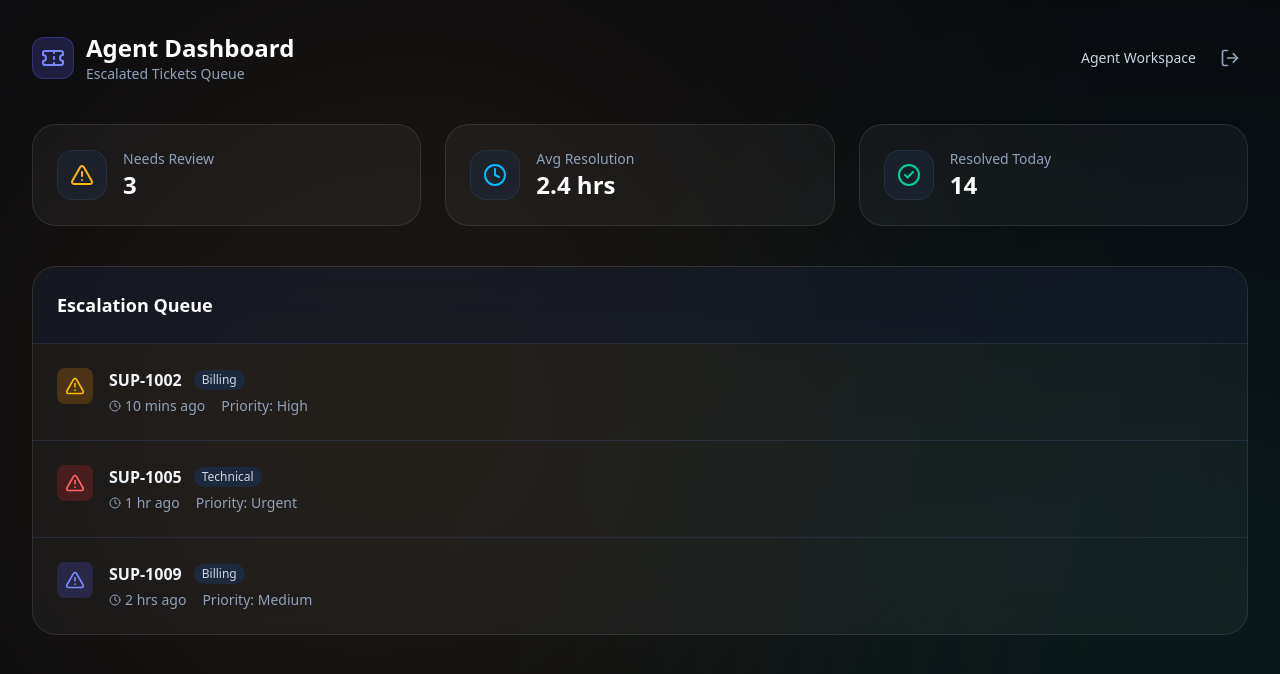
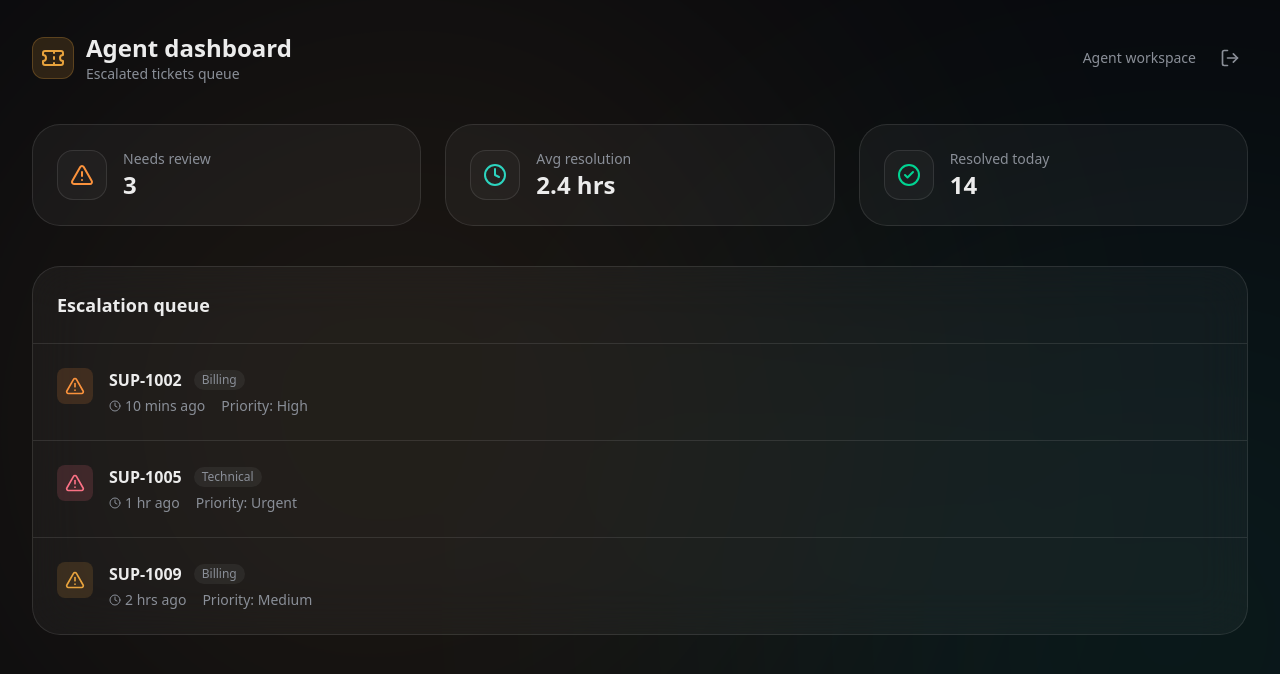
Before and after one commit to RanugaVW/Clario-multiAgent-triage-micro-services, a Next.js app in the folder frontend/: page /agent in a window 1280 px wide. Shown: the top 674 px of the page. Built offline with nearby package versions, Linux system fonts and the light colour scheme; no server answers.

Commit message:
style: rebuild agent dashboard onto glass tokens and gold/teal palette

```diff
--- a/frontend/src/app/agent/page.tsx
+++ b/frontend/src/app/agent/page.tsx
@@ -31,7 +31,7 @@ export default function AgentDashboard() {
 
   if (loading) return (
     <div className="min-h-screen flex items-center justify-center">
-      <Loader2 className="w-8 h-8 animate-spin text-indigo-500" />
+      <Loader2 className="w-8 h-8 animate-spin text-[#E8A33D]" />
     </div>
   );
 
@@ -40,22 +40,22 @@ export default function AgentDashboard() {
       {/* Header */}
       <header className="flex justify-between items-center mb-10 animate-fade-in">
         <div className="flex items-center space-x-3">
-          <div className="bg-indigo-500/20 p-2 rounded-xl border border-indigo-500/30">
-            <Ticket className="text-indigo-400 w-6 h-6" />
+          <div className="bg-[#E8A33D]/15 p-2 rounded-xl border border-[#E8A33D]/25">
+            <Ticket className="text-[#E8A33D] w-6 h-6" />
           </div>
           <div>
-            <h1 className="text-2xl font-bold text-white">Agent Dashboard</h1>
-            <p className="text-sm text-slate-400">Escalated Tickets Queue</p>
+            <h1 className="text-2xl font-bold text-[#ECECEC]">Agent dashboard</h1>
+            <p className="text-sm text-[#8A8F98]">Escalated tickets queue</p>
           </div>
         </div>
 
         <div className="flex items-center space-x-4">
-          <span className="text-sm font-medium text-slate-300">
-            Agent Workspace
+          <span className="text-sm font-medium text-[#8A8F98]">
+            Agent workspace
           </span>
           <button
             onClick={handleLogout}
-            className="p-2 hover:bg-slate-800 rounded-full transition-colors text-slate-400 hover:text-white"
+            className="p-2 hover:bg-white/[0.06] rounded-full transition-colors text-[#8A8F98] hover:text-[#ECECEC]"
             title="Sign Out"
           >
             <LogOut className="w-5 h-5" />
@@ -65,32 +65,32 @@ export default function AgentDashboard() {
 
       {/* Stats row */}
       <div className="grid grid-cols-1 md:grid-cols-3 gap-6 mb-10 animate-fade-in" style={{ animationDelay: '0.1s' }}>
-        <StatCard icon={<AlertTriangle />} label="Needs Review" value={tickets.length.toString()} color="text-amber-400" />
-        <StatCard icon={<Clock />} label="Avg Resolution" value="2.4 hrs" color="text-sky-400" />
-        <StatCard icon={<CheckCircle2 />} label="Resolved Today" value="14" color="text-emerald-400" />
+        <StatCard icon={<AlertTriangle />} label="Needs review" value={tickets.length.toString()} color="text-[#FB923C]" />
+        <StatCard icon={<Clock />} label="Avg resolution" value="2.4 hrs" color="text-[#2DD4BF]" />
+        <StatCard icon={<CheckCircle2 />} label="Resolved today" value="14" color="text-emerald-400" />
       </div>
 
       {/* Ticket List */}
-      <section className="glass-panel rounded-3xl overflow-hidden animate-fade-in" style={{ animationDelay: '0.2s' }}>
-        <div className="p-6 border-b border-slate-700/50 flex justify-between items-center bg-slate-900/50">
-          <h2 className="text-lg font-semibold text-white">Escalation Queue</h2>
+      <section className="glass-panel rounded-[28px] overflow-hidden animate-fade-in" style={{ animationDelay: '0.2s' }}>
+        <div className="p-6 border-b border-white/10 flex justify-between items-center">
+          <h2 className="text-lg font-semibold text-[#ECECEC]">Escalation queue</h2>
         </div>
 
-        <div className="divide-y divide-slate-700/50">
+        <div className="divide-y divide-white/10">
           {tickets.map((ticket) => (
-            <div key={ticket.id} className="p-6 hover:bg-slate-800/40 transition-colors flex items-center justify-between group">
+            <div key={ticket.id} className="p-6 hover:bg-white/[0.04] transition-colors flex items-center justify-between group">
               <div className="flex items-start space-x-4">
-                <div className={`p-2 rounded-lg ${ticket.priority === 'Urgent' ? 'bg-red-500/20 text-red-400' : ticket.priority === 'High' ? 'bg-amber-500/20 text-amber-400' : 'bg-indigo-500/20 text-indigo-400'}`}>
+                <div className={`p-2 rounded-lg ${ticket.priority === 'Urgent' ? 'bg-[#FB7185]/15 text-[#FB7185]' : ticket.priority === 'High' ? 'bg-[#FB923C]/15 text-[#FB923C]' : 'bg-[#E8A33D]/15 text-[#E8A33D]'}`}>
                   <AlertTriangle className="w-5 h-5" />
                 </div>
                 <div>
-                  <h3 className="font-semibold text-slate-100 flex items-center">
+                  <h3 className="font-semibold text-[#ECECEC] flex items-center">
                     {ticket.id}
-                    <span className="ml-3 px-2 py-0.5 rounded-full text-xs font-medium bg-slate-800 text-slate-300">
+                    <span className="ml-3 px-2 py-0.5 rounded-full text-xs font-medium bg-white/[0.06] text-[#8A8F98]">
                       {ticket.category}
                     </span>
                   </h3>
-                  <div className="flex items-center text-sm text-slate-400 mt-1 space-x-4">
+                  <div className="flex items-center text-sm text-[#8A8F98] mt-1 space-x-4">
                     <span className="flex items-center"><Clock className="w-3 h-3 mr-1" /> {ticket.time}</span>
                     <span className="flex items-center">Priority: {ticket.priority}</span>
                   </div>
@@ -99,7 +99,7 @@ export default function AgentDashboard() {
 
               <button
                 onClick={() => router.push(`/agent/${ticket.id}`)}
-                className="bg-slate-800 hover:bg-indigo-600 text-white p-3 rounded-xl transition-all opacity-0 group-hover:opacity-100 transform translate-x-2 group-hover:translate-x-0 flex items-center"
+                className="bg-white/[0.06] hover:bg-[#E8A33D] text-[#ECECEC] hover:text-[#08090D] p-3 rounded-xl transition-all opacity-0 group-hover:opacity-100 transform translate-x-2 group-hover:translate-x-0 flex items-center"
               >
                 <span className="text-sm font-medium mr-2">Review</span>
                 <ArrowRight className="w-4 h-4" />
@@ -108,7 +108,7 @@ export default function AgentDashboard() {
           ))}
 
           {tickets.length === 0 && (
-            <div className="p-12 text-center text-slate-400">
+            <div className="p-12 text-center text-[#8A8F98]">
               <CheckCircle2 className="w-12 h-12 mx-auto mb-3 text-emerald-500/50" />
               <p>Queue is empty. Great job!</p>
             </div>
@@ -121,13 +121,13 @@ export default function AgentDashboard() {
 
 function StatCard({ icon, label, value, color }: { icon: React.ReactNode, label: string, value: string, color: string }) {
   return (
-    <div className="glass-panel p-6 rounded-3xl flex items-center space-x-4">
-      <div className={`p-3 rounded-2xl bg-slate-800/50 border border-slate-700/50 ${color}`}>
+    <div className="glass-panel rounded-[28px] p-6 flex items-center space-x-4">
+      <div className={`p-3 rounded-2xl bg-white/[0.03] border border-white/10 ${color}`}>
         {icon}
       </div>
       <div>
-        <p className="text-sm font-medium text-slate-400">{label}</p>
-        <p className="text-2xl font-bold text-white">{value}</p>
+        <p className="text-sm font-medium text-[#8A8F98]">{label}</p>
+        <p className="text-2xl font-bold text-[#ECECEC]">{value}</p>
       </div>
     </div>
   );
```
